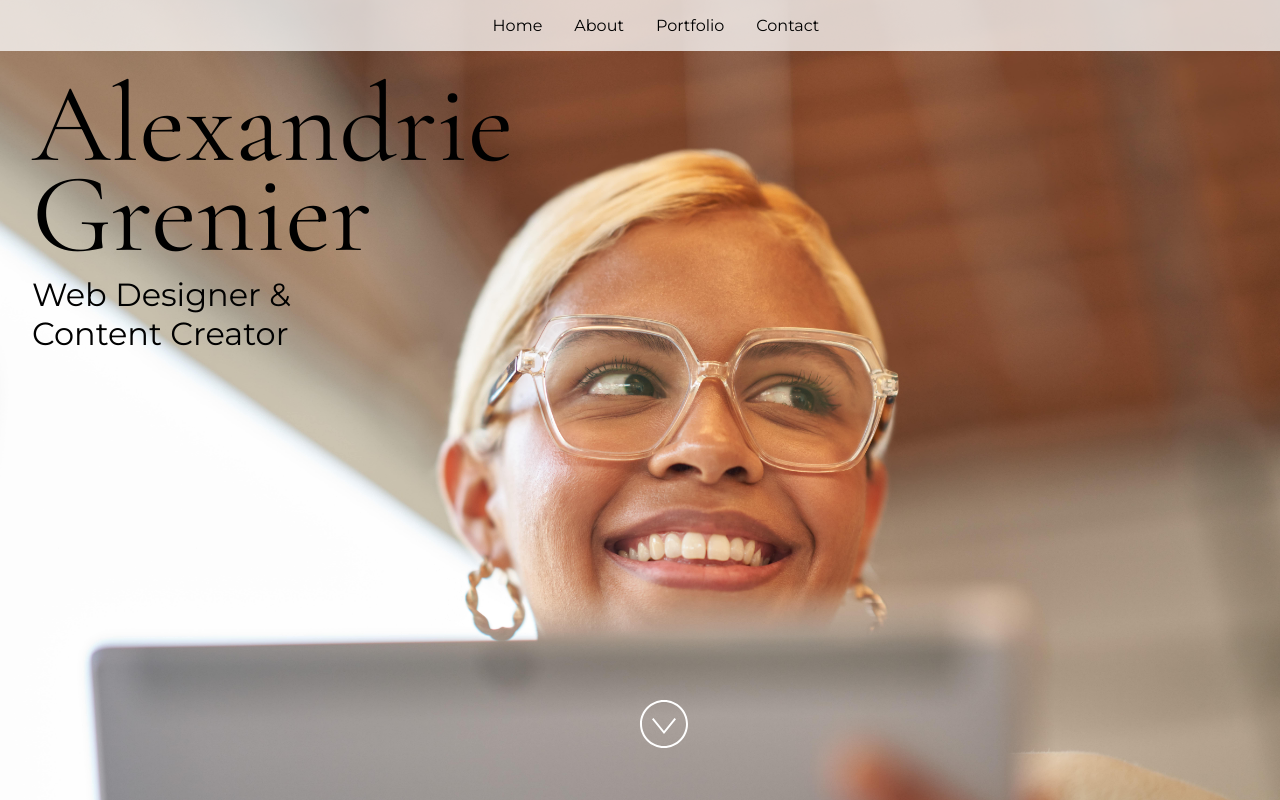
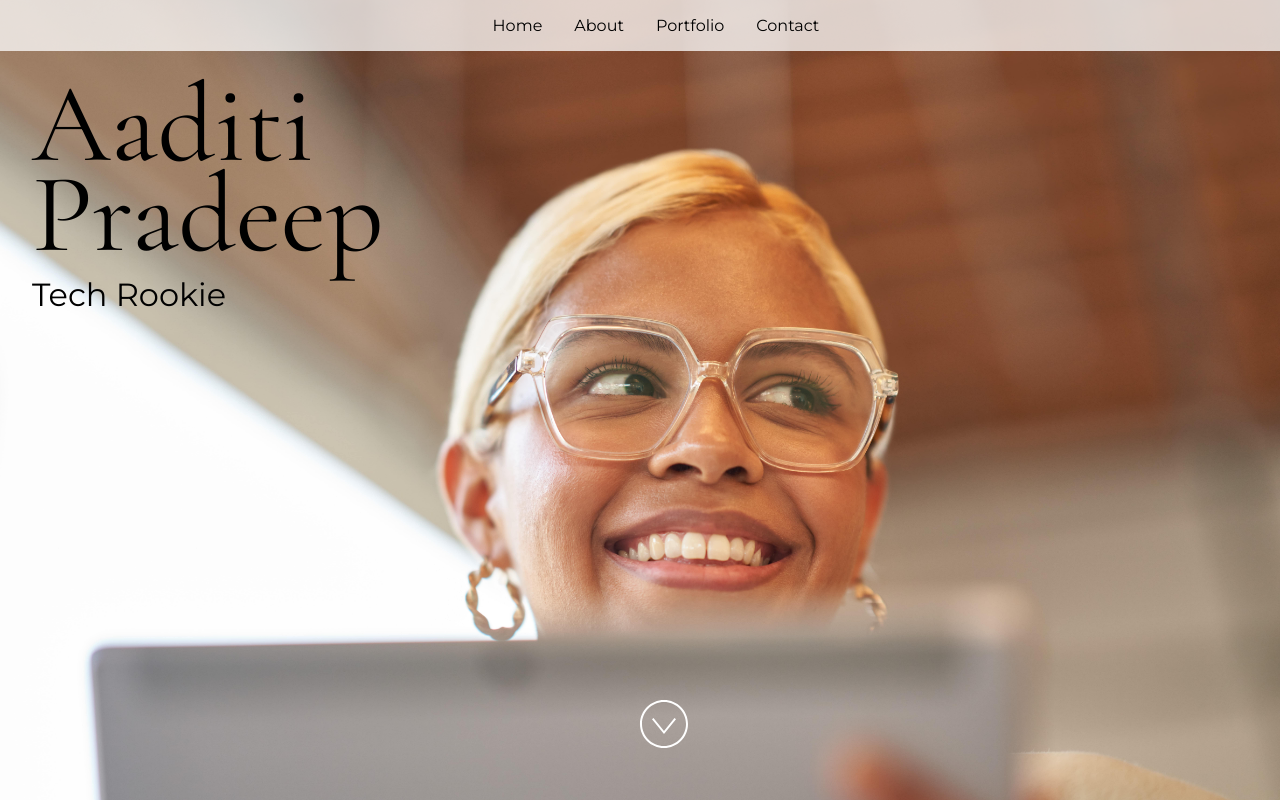
Before and after one commit to aaditi-pradeep/Portfolio, a React (Vite) app: page / in a window 1280 px wide. Built offline with nearby package versions, Linux system fonts and the light colour scheme.

Commit message:
Update App.jsx

```diff
--- a/src/App.jsx
+++ b/src/App.jsx
@@ -24,15 +24,11 @@ import "./styles.css";
  * If you don't have one of the social sites listed, leave it as an empty string.
  */
 const siteProps = {
-  name: "Alexandrie Grenier",
-  title: "Web Designer & Content Creator",
-  email: "alex@example.com",
-  gitHub: "microsoft",
-  instagram: "microsoft",
-  linkedIn: "satyanadella",
-  medium: "",
-  twitter: "microsoft",
-  youTube: "Code",
+  name: "Aaditi Pradeep",
+  title: "Tech Rookie",
+  email: "pradeepaaditi@gmail.com",
+  gitHub: "https://github.com/aaditi-pradeep",
+  linkedIn: "https://www.linkedin.com/in/aaditi-pradeep-34a13a219",
 };
 
 const primaryColor = "#4E567E";
```
